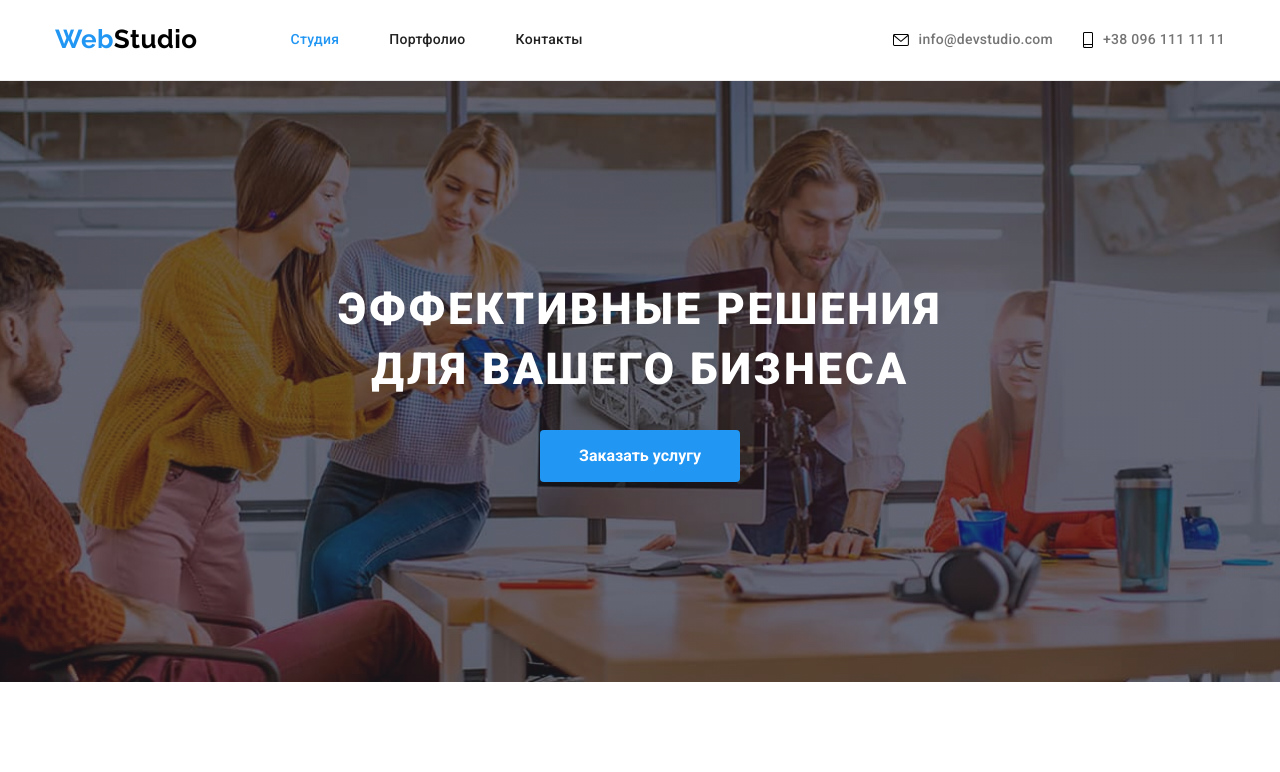
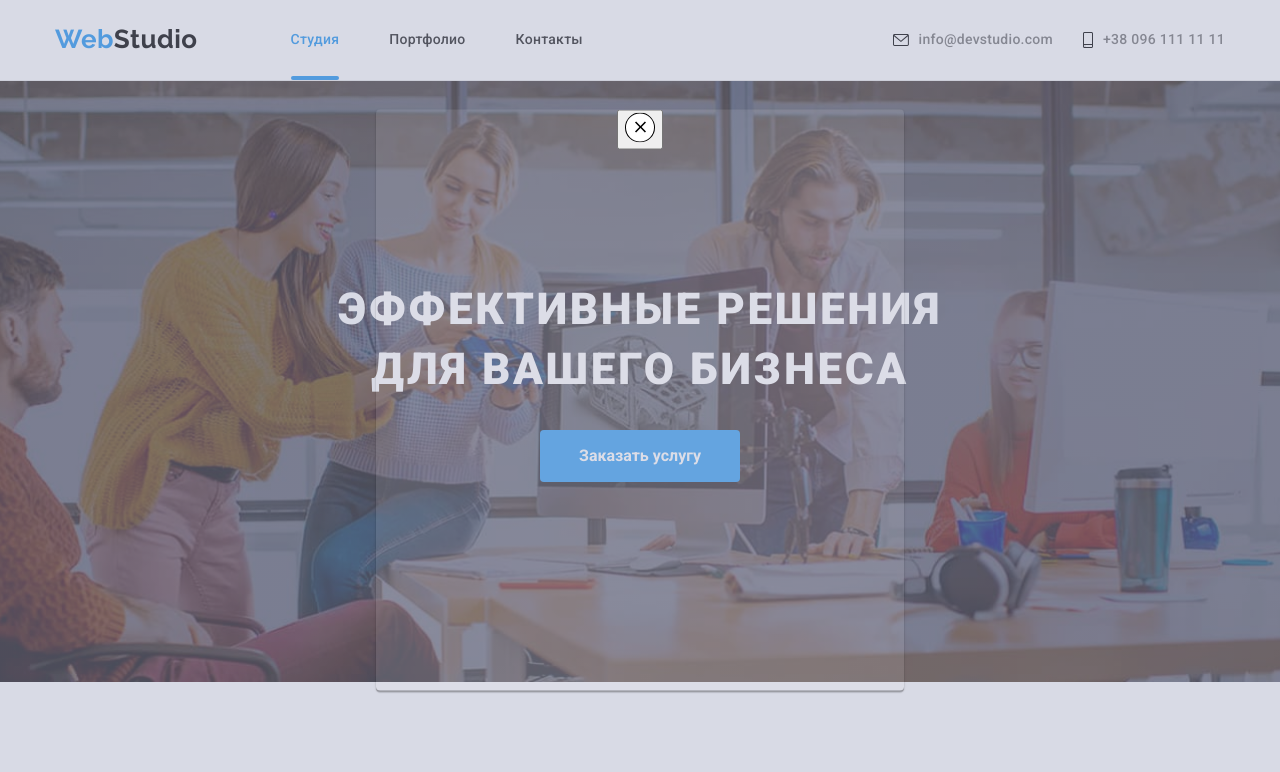
Before and after one commit to nickbron/goit-markup-hw-05, a plain HTML site: page index.html in a window 1280 px wide. Both pictures are taken after a click on the button "Заказать услугу". Shown: the top 772 px of the page. Drawn offline with nearby package versions, Linux system fonts and the light colour scheme.

```diff
--- a/css/main.css
+++ b/css/main.css
@@ -14,6 +14,7 @@
   --card-set-gap: 30px;
   --card-shadow: 0px 1px 3px rgba(0, 0, 0, 0.12),
     0px 1px 1px rgba(0, 0, 0, 0.14), 0px 2px 1px rgba(0, 0, 0, 0.2);
+  --timing-fn: cubic-bezier(0.4, 0, 0.2, 1);
 }
 
 ul {
@@ -57,16 +58,11 @@ img {
 .contacts-nav .link:hover,
 .contacts-nav .link:focus {
   color: var(--title-text-color);
+  transition: color 250ms var(--timing-fn);
 }
 
 .site-nav .link.current {
   color: var(--title-text-color);
-}
-
-.list {
-  /* padding: 0;
-  margin: 0;
-  list-style: none; */
 }
 
 .site-nav .link,
@@ -113,6 +109,33 @@ img {
   margin-left: 30px;
 }
 
+.site-nav .link {
+  position: relative;
+}
+
+.site-nav .link::after {
+  content: '';
+  position: absolute;
+  bottom: 0;
+  left: 0;
+  width: 100%;
+  height: 4px;
+  background-color: var(--title-text-color);
+  border-radius: 2px;
+  opacity: 0;
+  transition: color 250ms var(--timing-fn);
+}
+
+.site-nav .link:hover::after,
+.site-nav .link:focus::after,
+.site-nav .link.current::after {
+  opacity: 1;
+}
+
+.site-nav .current::after {
+  /* opacity: 0; */
+}
+
 /* ---------ИКОНКИ */
 
 .icon-cont {
@@ -130,6 +153,7 @@ img {
 .contacts-nav .item:hover,
 .contacts-nav .item:focus {
   fill: currentColor;
+  transition: color 250ms var(--timing-fn);
 }
 
 /* section hero */
@@ -164,7 +188,6 @@ img {
 .button-primary {
   display: inline-block;
   padding: 10px 32px;
-  /* margin-bottom: 200px; */
   min-width: 200px;
   border-radius: 4px;
   text-align: center;
@@ -176,6 +199,44 @@ img {
   line-height: 1.9;
   background-color: var(--title-text-color);
   color: var(--h-text-color);
+}
+/* ------Модальное окно----------- */
+.backdrop.is-hidden {
+  visibility: hidden;
+  opacity: 0;
+  pointer-events: none;
+}
+
+.backdrop {
+  position: fixed;
+  top: 0;
+  left: 0;
+  width: 100%;
+  height: 100%;
+  background-color: rgba(157, 164, 189, 0.4);
+
+  /* transition: opacity var(--animation-dur) var(--animation-type); */
+}
+
+.modal {
+  position: absolute;
+  top: 50%;
+  left: 50%;
+  width: 528px;
+  height: 581px;
+  background-color: var(--bcolor-icon);
+  box-shadow: 0px 1px 3px rgba(0, 0, 0, 0.12), 0px 1px 1px rgba(0, 0, 0, 0.14),
+    0px 2px 1px rgba(0, 0, 0, 0.2);
+  border-radius: 4px;
+
+  transform: translateX(-50%) translateY(-50%);
+  /* transition: transform var(--animation-dur) var(--animation-type); */
+}
+
+.modal svg {
+  width: 30px;
+  height: 30px;
+  /* fill: var(--icon-color); */
 }
 
 /* section about */
@@ -364,11 +425,13 @@ img {
   width: 44px;
   height: 44px;
   border-radius: 50%;
+  transition: background-color 250ms var(--timing-fn);
 }
 
 .social-link a:hover svg,
 .social-link a:focus svg {
   fill: var(--h-text-color);
+  transition: fill 250ms var(--timing-fn);
 }
 
 .social-link svg {
@@ -402,11 +465,13 @@ img {
 .our-clients-card li:hover svg,
 .our-clients-card li:focus svg {
   fill: var(--title-text-color);
+  transition: fill 250ms var(--timing-fn);
 }
 
 .our-clients-card li:hover,
 .our-clients-card li:focus {
   border: 1px solid var(--title-text-color);
+  transition: border 250ms var(--timing-fn);
 }
 
 .our-clients-card li {
@@ -508,6 +573,7 @@ img {
   width: 44px;
   height: 44px;
   border-radius: 50%;
+  transition: background-color 250ms var(--timing-fn);
 }
 
 .social-icons svg {
@@ -568,6 +634,7 @@ img {
   background-color: var(--title-text-color);
   box-shadow: 0px 3px 1px rgba(0, 0, 0, 0.1), 0px 1px 2px rgba(0, 0, 0, 0.08),
     0px 2px 2px rgba(0, 0, 0, 0.12);
+  transition: background-color 250ms var(--timing-fn);
 }
 
 /* Наши работы */
@@ -597,6 +664,7 @@ a:link {
   border: 1px solid var(--card-border);
   box-shadow: 0px 1px 1px rgba(0, 0, 0, 0.12), 0px 4px 4px rgba(0, 0, 0, 0.06),
     1px 4px 6px rgba(0, 0, 0, 0.16);
+  transition: border 250ms var(--timing-fn);
 }
 
 .card-content-works {
--- a/index.html
+++ b/index.html
@@ -56,8 +56,19 @@
     <main>
         <section class="hero">
             <div class="container">
-                <h1 class="hero-title">Эффективные решения <br> для вашего бизнеса</h1>
-                <button class="button-primary">Заказать услугу</button>
+                      <h1 class="hero-title">Эффективные решения <br> для вашего бизнеса</h1>
+
+                 <button class="button-primary" data-modal-open>Заказать услугу </button>
+                    <div class="backdrop is-hidden" data-modal>
+                      <div class="modal">
+                        <!-- <button data-modal-close>Закрыть</button> -->
+                        <button data-modal-close>
+                            <svg>
+                                <use href="./images/icons.svg#icon-close"></use>
+                            </svg>
+                        </button>
+                      </div>
+                   </div>
             </div>
         </section>
         <section class="about">
@@ -391,5 +402,7 @@
                 </div>
             </div>
     </footer>
+
+    <script src="./js/modal.js"></script>
 </body>
 </html>
--- /dev/null
+++ b/js/modal.js
@@ -0,0 +1,14 @@
+(() => {
+  const refs = {
+    openModalBtn: document.querySelector('[data-modal-open]'),
+    closeModalBtn: document.querySelector('[data-modal-close]'),
+    modal: document.querySelector('[data-modal]'),
+  };
+
+  refs.openModalBtn.addEventListener('click', toggleModal);
+  refs.closeModalBtn.addEventListener('click', toggleModal);
+
+  function toggleModal() {
+    refs.modal.classList.toggle('is-hidden');
+  }
+})();
```
